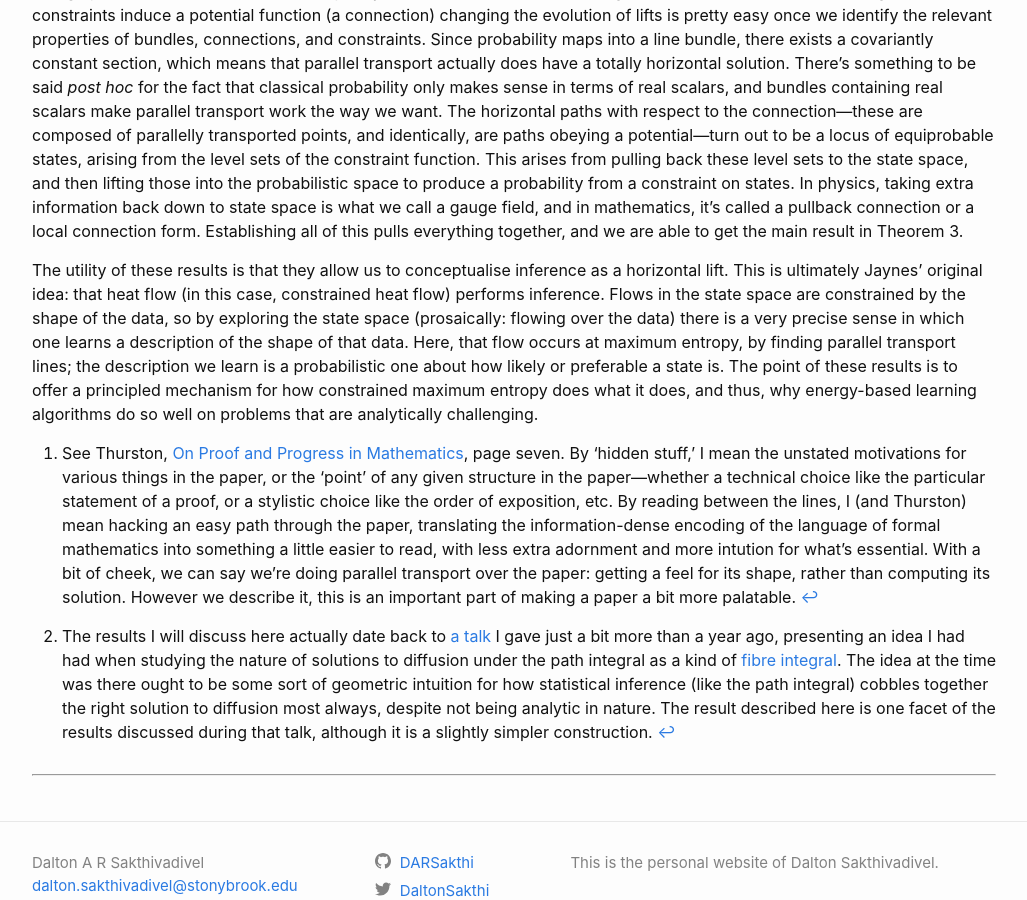
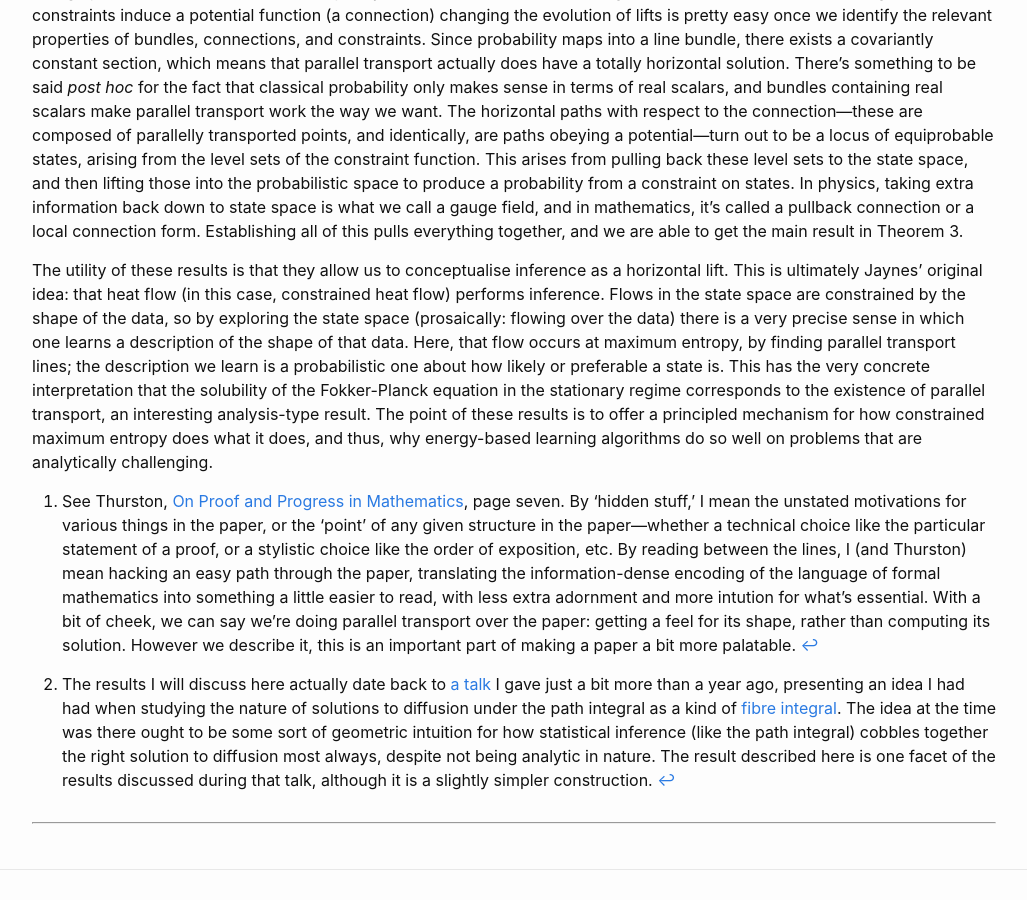
Before and after one commit to DARSakthi/DARSakthi.github.io, a Jekyll site: the page built from _posts/2022-03-21-HEP-EBL.markdown, in a window 1280 px wide and 900 px high, scrolled down 3035 px. Shown: the whole window, without its empty margins (126-1153 px from the left). Built offline with Jekyll 4.4.1, drawn with Linux system fonts in a browser that asks for light colours; formulas are drawn with MathJax 3; comment, search, counter and statistics services are not loaded.

Commit message:
Added cool sentence

```diff
--- a/_posts/2022-03-21-HEP-EBL.markdown
+++ b/_posts/2022-03-21-HEP-EBL.markdown
@@ -47,7 +47,7 @@ The point of using gauge theory is that there are actually two bundles here, and
 
 A large portion of these results are now purely technical material: constructing the bundles we need and showing that the constraints induce a potential function (a connection) changing the evolution of lifts is pretty easy once we identify the relevant properties of bundles, connections, and constraints. Since probability maps into a line bundle, there exists a covariantly constant section, which means that parallel transport actually does have a totally horizontal solution. There's something to be said _post hoc_ for the fact that classical probability only makes sense in terms of real scalars, and bundles containing real scalars make parallel transport work the way we want. The horizontal paths with respect to the connection—these are composed of parallelly transported points, and identically, are paths obeying a potential—turn out to be a locus of equiprobable states, arising from the level sets of the constraint function. This arises from pulling back these level sets to the state space, and then lifting those into the probabilistic space to produce a probability from a constraint on states. In physics, taking extra information back down to state space is what we call a gauge field, and in mathematics, it's called a pullback connection or a local connection form. Establishing all of this pulls everything together, and we are able to get the main result in Theorem 3.
 
-The utility of these results is that they allow us to conceptualise inference as a horizontal lift. This is ultimately Jaynes' original idea: that heat flow (in this case, constrained heat flow) performs inference. Flows in the state space are constrained by the shape of the data, so by exploring the state space (prosaically: flowing over the data) there is a very precise sense in which one learns a description of the shape of that data. Here, that flow occurs at maximum entropy, by finding parallel transport lines; the description we learn is a probabilistic one about how likely or preferable a state is. The point of these results is to offer a principled mechanism for how constrained maximum entropy does what it does, and thus, why energy-based learning algorithms do so well on problems that are analytically challenging.
+The utility of these results is that they allow us to conceptualise inference as a horizontal lift. This is ultimately Jaynes' original idea: that heat flow (in this case, constrained heat flow) performs inference. Flows in the state space are constrained by the shape of the data, so by exploring the state space (prosaically: flowing over the data) there is a very precise sense in which one learns a description of the shape of that data. Here, that flow occurs at maximum entropy, by finding parallel transport lines; the description we learn is a probabilistic one about how likely or preferable a state is. This has the very concrete interpretation that the solubility of the Fokker-Planck equation in the stationary regime corresponds to the existence of parallel transport, an interesting analysis-type result. The point of these results is to offer a principled mechanism for how constrained maximum entropy does what it does, and thus, why energy-based learning algorithms do so well on problems that are analytically challenging.
 
 [^1]: See Thurston, [On Proof and Progress in Mathematics](https://arxiv.org/abs/math/9404236), page seven. By 'hidden stuff,' I mean the unstated motivations for various things in the paper, or the 'point' of any given structure in the paper—whether a technical choice like the particular statement of a proof, or a stylistic choice like the order of exposition, etc. By reading between the lines, I (and Thurston) mean hacking an easy path through the paper, translating the information-dense encoding of the language of formal mathematics into something a little easier to read, with less extra adornment and more intution for what's essential. With a bit of cheek, we can say we're doing parallel transport over the paper: getting a feel for its shape, rather than computing its solution. However we describe it, this is an important part of making a paper a bit more palatable.
 
```
